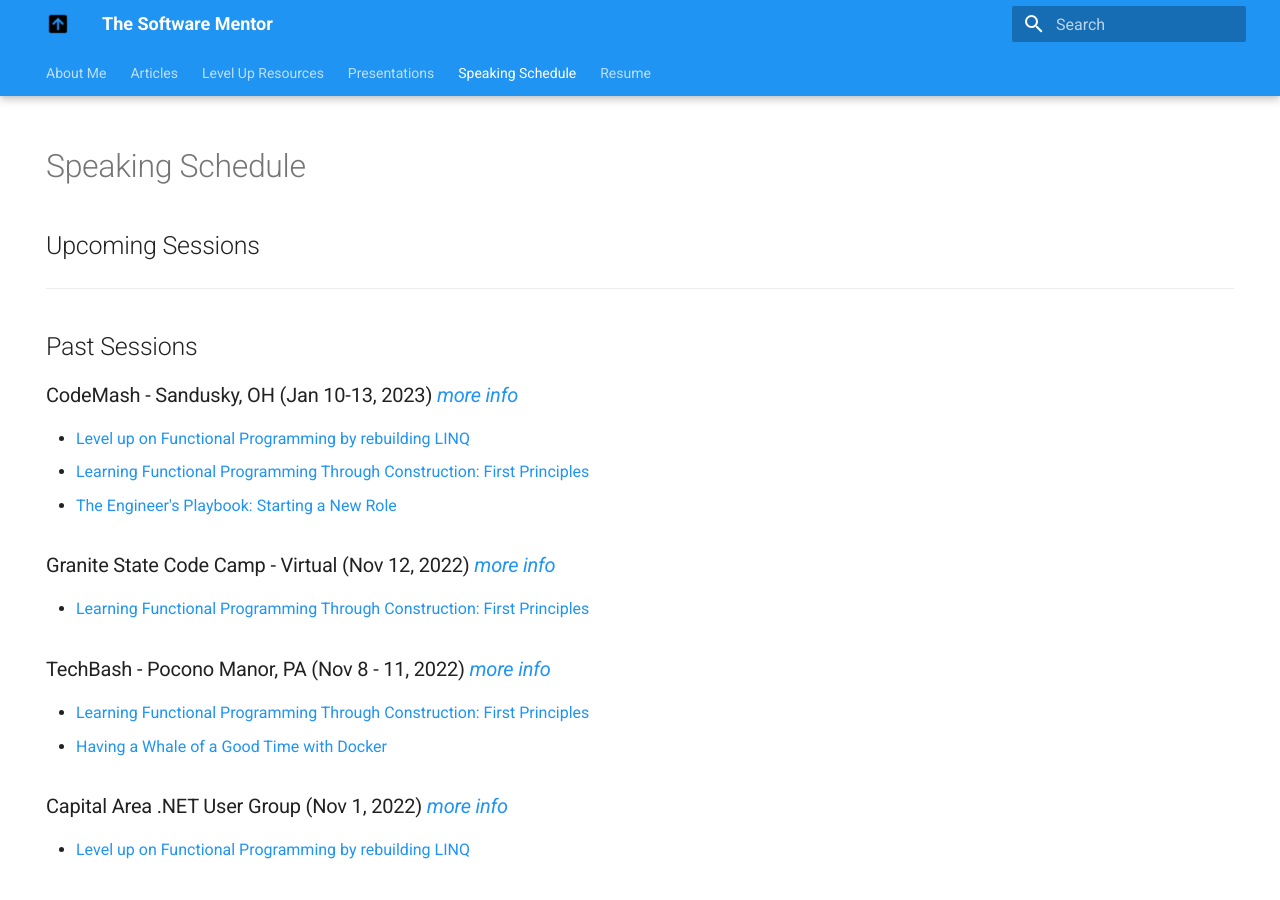
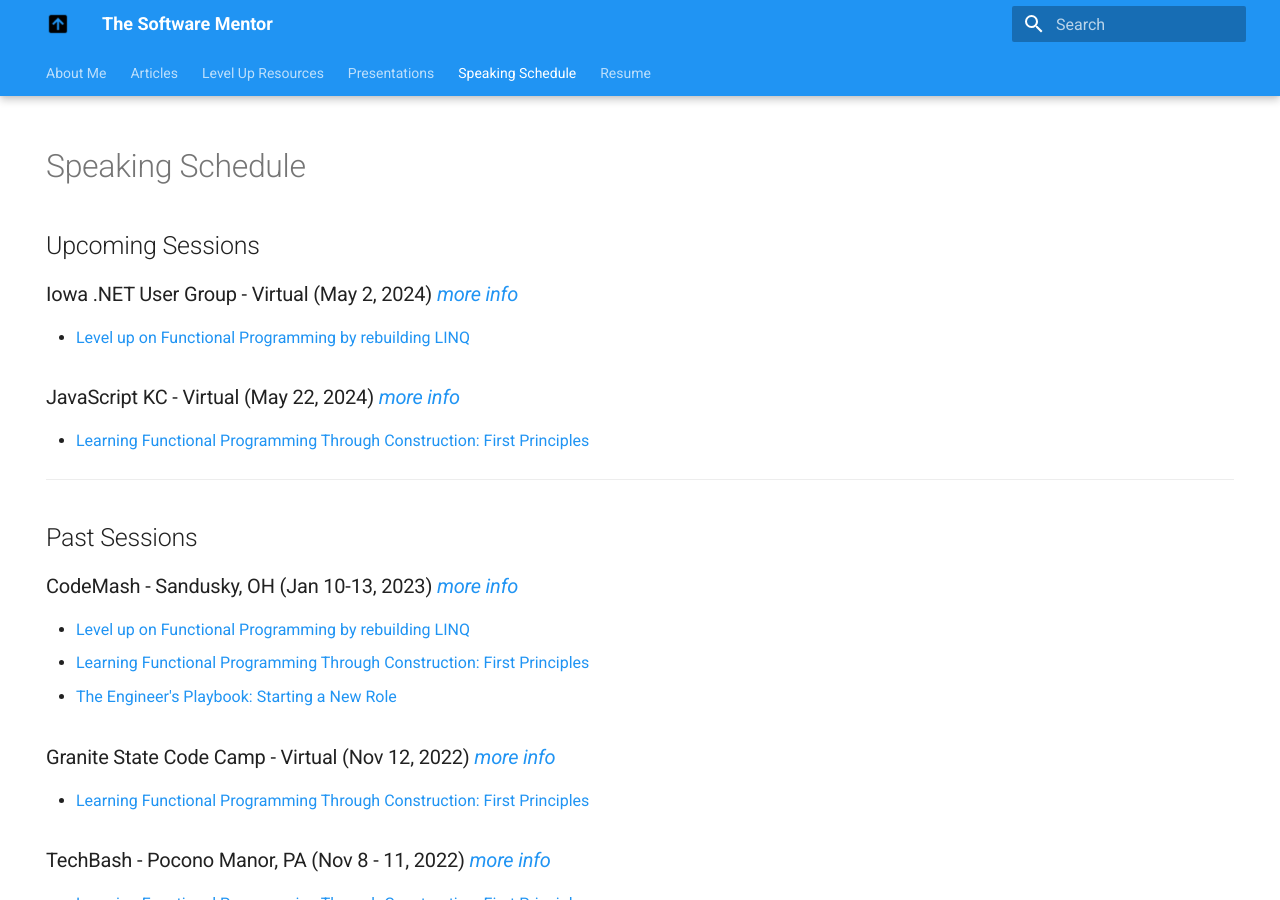
Before and after one commit to cameronpresley/blog, an MkDocs documentation site: the page built from docs/speaking-schedule.md, in a window 1280 px wide and 900 px high. Built offline with MkDocs 1.6.1 and Material for MkDocs 9.7.7, drawn with Linux system fonts in a browser that asks for light colours; plug-ins that fetch from the network failed and are left out.

Commit message:
Added Iowa .NET User Group and JavaScript KC events (#52)

```diff
--- a/docs/speaking-schedule.md
+++ b/docs/speaking-schedule.md
@@ -6,6 +6,15 @@ hide:
 
 # Speaking Schedule
 ## Upcoming Sessions
+
+### Iowa .NET User Group - Virtual (May 2, 2024) _[more info](https://www.meetup.com/iadnug/events/300344693)_
+
+- [Level up on Functional Programming by rebuilding LINQ](./presentations.md#level-up-on-functional-programming-by-rebuilding-linq)
+
+### JavaScript KC - Virtual (May 22, 2024) _[more info](https://www.meetup.com/javascriptkc/events/300211972/)_
+
+- [Learning Functional Programming Through Construction: First Principles](./presentations.md#learning-functional-programming-through-construction-first-principles)
+
 ---
 ## Past Sessions
 
```
